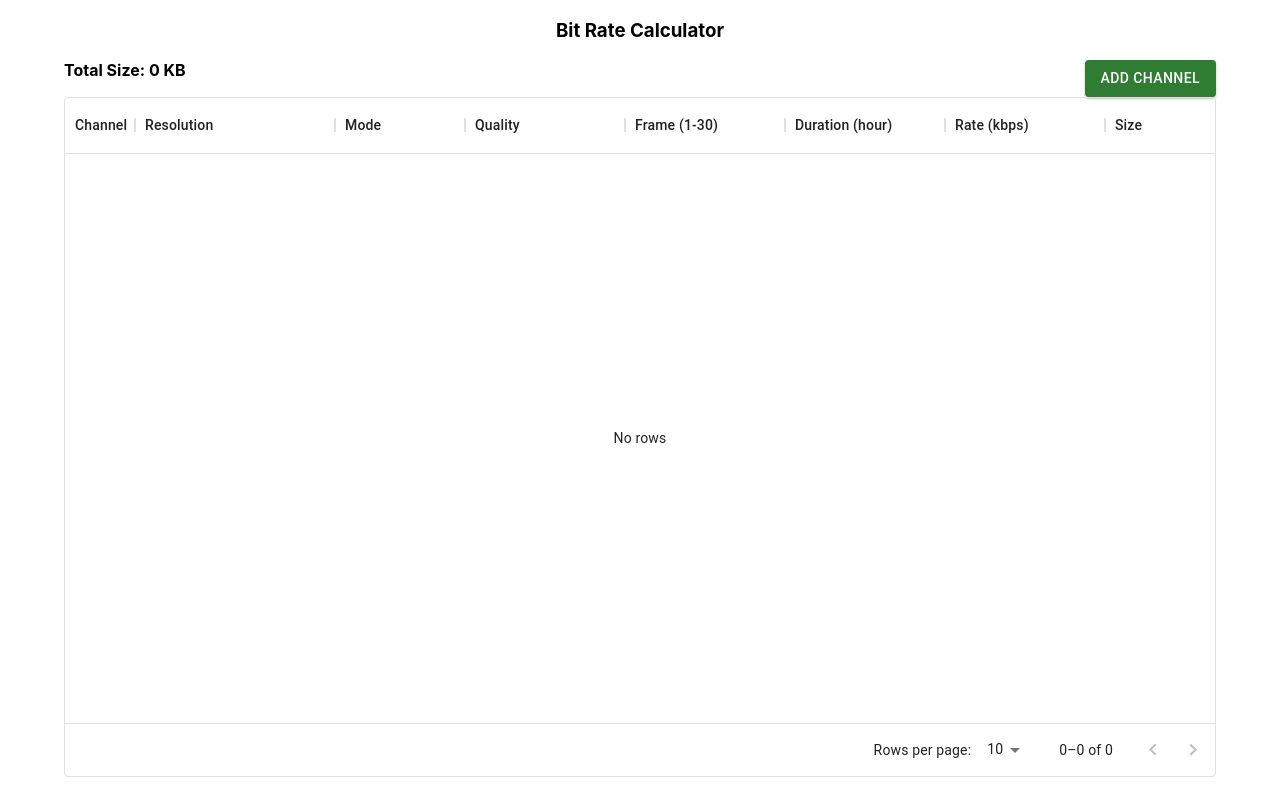
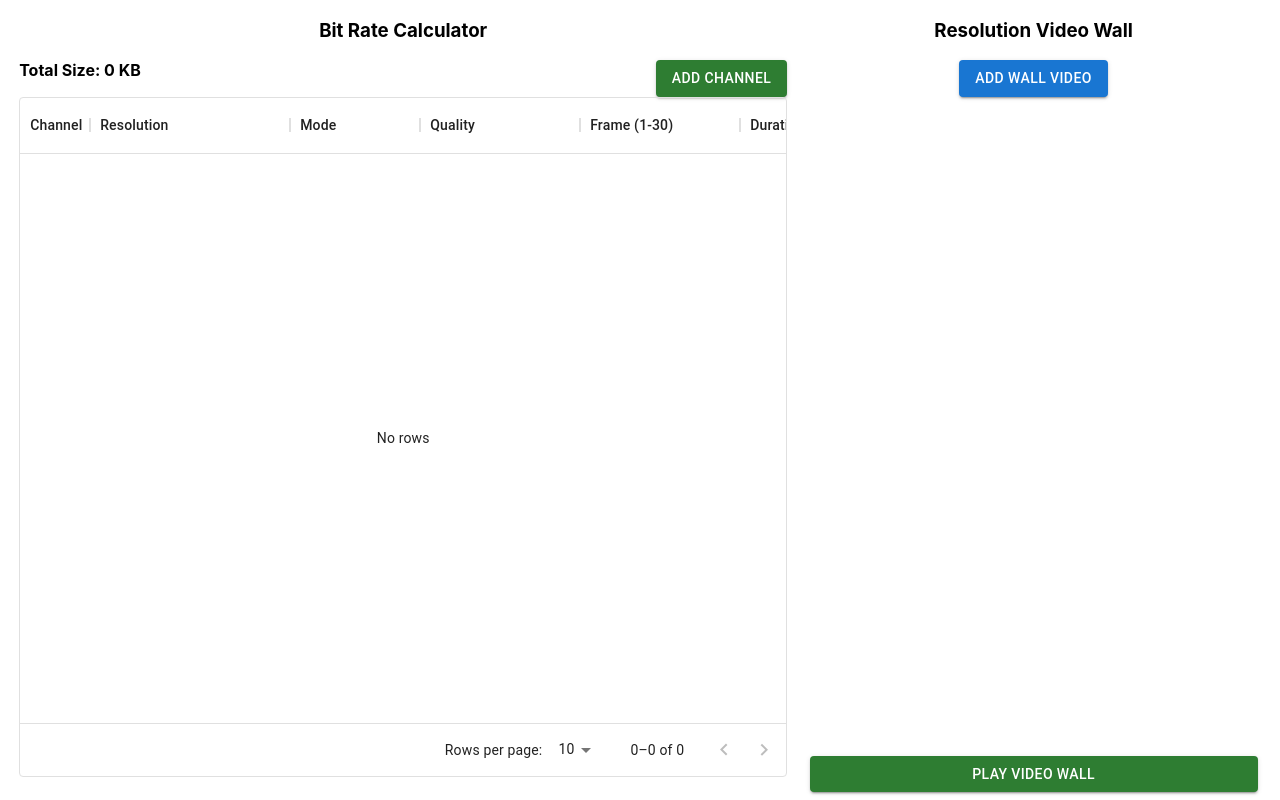
Before and after one commit to JeffreyHoDev/storage_video_bitrate_calculator, a React (Create React App) app: page / in a window 1280 px wide. Built offline with nearby package versions, Linux system fonts and the light colour scheme.

Commit message:
added video wall interface to view different resolution video

```diff
--- a/src/App.css
+++ b/src/App.css
@@ -1,18 +1,42 @@
 .main-page-container {
   text-align: center;
   position: relative;
+  display: flex;
+  justify-content: space-between;
+}
+
+.left-panel {
+  width: 60vw;
+  margin-left: 1.2rem;
+}
+
+.right-panel {
+  width: 35vw;
+  height: 99vh;
+  margin: auto;
+  display: flex;
+  flex-direction: column;
+  justify-content: space-between;
+
 }
 
 .main-info-section {
   display: flex;
-  width: 90vw;
+  width: 60vw;
   justify-content: space-between;
   margin: auto;
 }
 
 .calculator-container {
   display: flex;
-  width: 90vw;
+  width: 100%;
   justify-content: center;
   margin: auto;
 }
+
+.wall-list {
+  display: flex;
+  flex-direction: column;
+  justify-content: space-evenly;
+  align-items: center;
+}
--- a/src/App.jsx
+++ b/src/App.jsx
@@ -2,15 +2,22 @@ import './App.css';
 
 import MUITable from './components/table-mui/mui-table.component'
 import MUIButton from './components/button-mui/mui-button.component';
+import AddWallVideoMUIModal from './components/modal-mui/add-wall-video-mui-modal.component'
+import { Button } from '@mui/material';
 
+import WallVideoPlayer from './components/video-player/wall-video.component'
 import { totalSizeCalculator } from './utils/sizecalculator.util'
 
 import { useState } from 'react'
 
 
+
 function App() {
 
   const [ channelList, setChannelList ] = useState([])
+  const [ wallList, setWallList ] = useState([])
+  const [ playVideoWall, setPlayVideoWall ] = useState(false)
+
   const addChannelHandler = () => {
     let object = {
       mode: 'PAL',
@@ -26,11 +33,13 @@ function App() {
 
   }
 
+
   let totalSize = totalSizeCalculator(channelList)
 
 
   return (
     <div className='main-page-container'>
+      <div className='left-panel'>
         <h3>Bit Rate Calculator</h3>
         <div className='main-info-container'>
           <div className='main-info-section'>
@@ -42,6 +51,21 @@ function App() {
           </div>
         </div>
       </div>
+      <div className='right-panel'>
+        <div>
+          <h3>Resolution Video Wall</h3>
+          <AddWallVideoMUIModal wallList={wallList} setWallList={setWallList}/>
+          <div className='wall-list'>
+            {
+              wallList.map((res, index) => {
+                return <WallVideoPlayer index={index} wallList={wallList} setWallList={setWallList} key={`wall-video-${index}`} resolution={res} playVideoWall={playVideoWall} setPlayVideoWall={setPlayVideoWall} />
+              })
+            }
+          </div>
+        </div>
+        <Button variant="contained" color={playVideoWall ? "error" : "success"} onClick={() => setPlayVideoWall(!playVideoWall)}>{playVideoWall ? "Pause Video Wall" : "Play Video Wall" }</Button>
+      </div>
+    </div>
   );
 }
 
--- /dev/null
+++ b/src/components/modal-mui/add-wall-video-mui-modal.component.jsx
@@ -0,0 +1,79 @@
+import Button from '@mui/material/Button';
+import Box from '@mui/material/Box';
+import Modal from '@mui/material/Modal';
+import { useState } from 'react'
+import InputLabel from '@mui/material/InputLabel';
+import Select from '@mui/material/Select';
+import MenuItem from '@mui/material/MenuItem';
+
+const AddWallVideoMUIModal = ({ setWallList, wallList }) => {
+    const [open, setOpen] = useState(false);
+    const [chosenOption, setChosenOption] = useState("1080p")
+
+    const handleToggle = () => {
+      setOpen(!open);
+    }
+
+    const style = {
+      position: 'absolute',
+      top: '50%',
+      left: '50%',
+      transform: 'translate(-50%, -50%)',
+      bgcolor: 'background.paper',
+      // border: '2px solid #000',
+      boxShadow: 24,
+      p: 5
+    };
+
+
+    const handleChange = (e) => {
+      setChosenOption(e.target.value)
+    }
+
+
+    const addVideoToWallList = () => {
+      if(wallList.length === 3){
+        alert("Videos on wall maximum 3. Please remove and insert")
+      }else {
+        let clone = wallList
+        clone.push(chosenOption)
+        setWallList([].concat(clone))
+        handleToggle()
+      }
+    }
+
+    return (
+        <div>
+          <Button variant='contained' color="primary" onClick={handleToggle}>Add Wall Video</Button>
+          <Modal
+            open={open}
+            onClose={handleToggle}
+            aria-labelledby="modal-modal-title"
+            aria-describedby="modal-modal-description"
+          >
+            <Box sx={style}>
+              <div className='add-resolution-video-wall-container'>
+                <h2>Add Video Wall</h2>
+                <InputLabel id="resolution-wall-video-select-label">Resolution</InputLabel>
+                <Select
+                  labelId="resolution-wall-video-select-label"
+                  id="resolution-wall-video-select"
+                  value={chosenOption}
+                  label="Resolution"
+                  onChange={handleChange}
+                >
+                  <MenuItem key={`res-1080`} value="1080p">1080p</MenuItem>
+                  <MenuItem key={`res-720`} value="720p">720p</MenuItem>
+                  <MenuItem key={`res-D1`} value="D1">D1</MenuItem>
+                </Select>
+                <Box sx={{ m: 5}}>
+                  <Button variant='contained' color="success" onClick={addVideoToWallList}>Add Wall Video</Button>
+                </Box>
+              </div>
+            </Box>
+          </Modal>
+        </div>
+      );
+}
+
+export default AddWallVideoMUIModal
--- a/src/components/modal-mui/mui-modal.component.styles.css
+++ b/src/components/modal-mui/mui-modal.component.styles.css
@@ -15,3 +15,11 @@
     display: flex;
     justify-content: center;
 }
+
+.add-resolution-video-wall-container {
+    display: flex;
+    flex-direction: column;
+    align-items: center;
+    justify-content: center;
+
+}
--- a/src/components/select-mui/mui-select.component.jsx
+++ b/src/components/select-mui/mui-select.component.jsx
@@ -29,10 +29,10 @@ const MUISelect = ({ options, label, resolution, channelList, setChannelList, id
   return (
     <Box sx={{ minWidth: 120 }}>
       <FormControl fullWidth>
-        <InputLabel id="demo-simple-select-label">{label}</InputLabel>
+        <InputLabel id="mui-select-label">{label}</InputLabel>
         <Select
-          labelId="demo-simple-select-label"
-          id="demo-simple-select"
+          labelId="mui-select-label"
+          id="mui-select"
           value={chosenOption}
           label={label}
           onChange={handleChange}
--- a/src/components/video-player/video.component.styles.css
+++ b/src/components/video-player/video.component.styles.css
@@ -37,3 +37,48 @@
     display: flex;
     justify-content: center;
 }
+
+
+/* Wall video styling */
+
+.wall-video-player-container {
+    width: 100%;
+    display: flex;
+    flex-direction: column;
+    justify-content: center;
+    align-items: center;
+    margin: .5rem;
+    padding: .8rem 0;
+    border-radius: 25px;
+    background: #ebebeb;
+    box-shadow:  -41px 41px 82px #cccccc,
+                 41px -41px 82px #f4f4f4;
+
+}
+
+.wall-overall-container {
+    width: 38vw;
+    display: grid;
+    grid-template-columns: 1fr 1fr;
+    justify-items: center;
+    align-items: center;
+
+}
+
+.wall-video-container {
+    width: 38vw;
+    display: flex;
+    justify-content: space-evenly;
+
+}
+
+.wall-video-info-container {
+    display: flex;
+    flex-direction: column;
+    justify-content: space-around;
+
+}
+
+.remove-wall-video-button {
+    margin-bottom: .5rem;
+}
--- /dev/null
+++ b/src/components/video-player/wall-video.component.jsx
@@ -0,0 +1,61 @@
+import { useEffect, useRef } from 'react'
+import { Button } from '@mui/material'
+
+import './video.component.styles.css'
+const WallVideoPlayer = ({ playVideoWall, setPlayVideoWall, resolution, wallList, setWallList, index }) => {
+
+
+    let dayRef = useRef(undefined)
+    let nightRef = useRef(undefined)
+    useEffect(() => {
+        if(playVideoWall){
+            dayRef.current.play()
+            nightRef.current.play()
+        }else {
+            dayRef.current.pause()
+            nightRef.current.pause()
+        }
+
+    }, [playVideoWall])
+
+    const removeFromWallList = () => {
+        let newArray = wallList.filter((item, itemIndex) => itemIndex !== index)
+        setWallList([].concat(newArray))
+    }
+
+    const onHandleEnd = () => {
+        setPlayVideoWall(!playVideoWall)
+        dayRef.current.pause()
+        nightRef.current.pause()
+    }
+
+
+    return (
+        <>
+            <div className='wall-video-player-container'>
+                <div className='wall-overall-container'>
+                    <div className='wall-video-container'>
+                        <div>
+                            <h5>Day View</h5>
+                            <video className='wall-video' ref={dayRef} onEnded={onHandleEnd} >
+                                <source src="https://www.w3schools.com/html/mov_bbb.mp4" type="video/mp4"/>
+                            </video>
+                        </div>
+                        <div>
+                            <h5>Night View</h5>
+                            <video className='wall-video' ref={nightRef} onEnded={onHandleEnd}>
+                                <source src="https://www.w3schools.com/html/mov_bbb.mp4" type="video/mp4"/>
+                            </video>
+                        </div>
+                    </div>
+                </div>
+                <div className='wall-video-info-container'>
+                    <h5>Resolution: {resolution}</h5>
+                    <Button className='remove-wall-video-button' variant='contained' color="error" onClick={removeFromWallList}>Remove</Button>
+                </div>
+            </div>
+        </>
+    )
+}
+
+export default WallVideoPlayer
--- a/src/utils/sizecalculator.util.js
+++ b/src/utils/sizecalculator.util.js
@@ -59,7 +59,7 @@ export const sizeCalculatorWithoutFormat = (rows) => {
     };
 
     let result = resolutionForCalc * frame * arg * parseInt(duration) * 3600 / 25
-    return result
+    return result*1.2
 }
 
 export const formatSize = (value) => {
```
Lines whose indentation alone changed are shown as unchanged.
